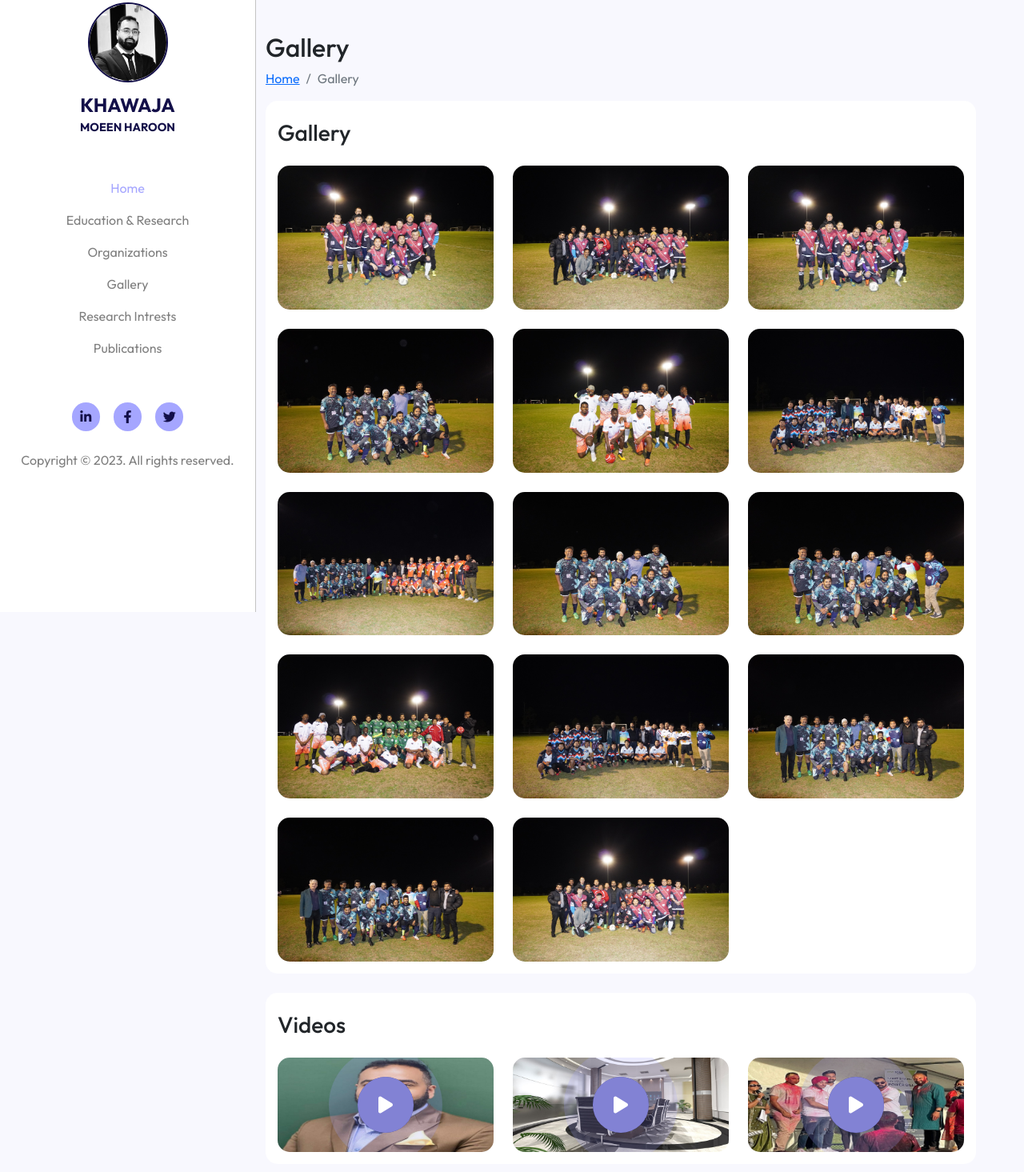
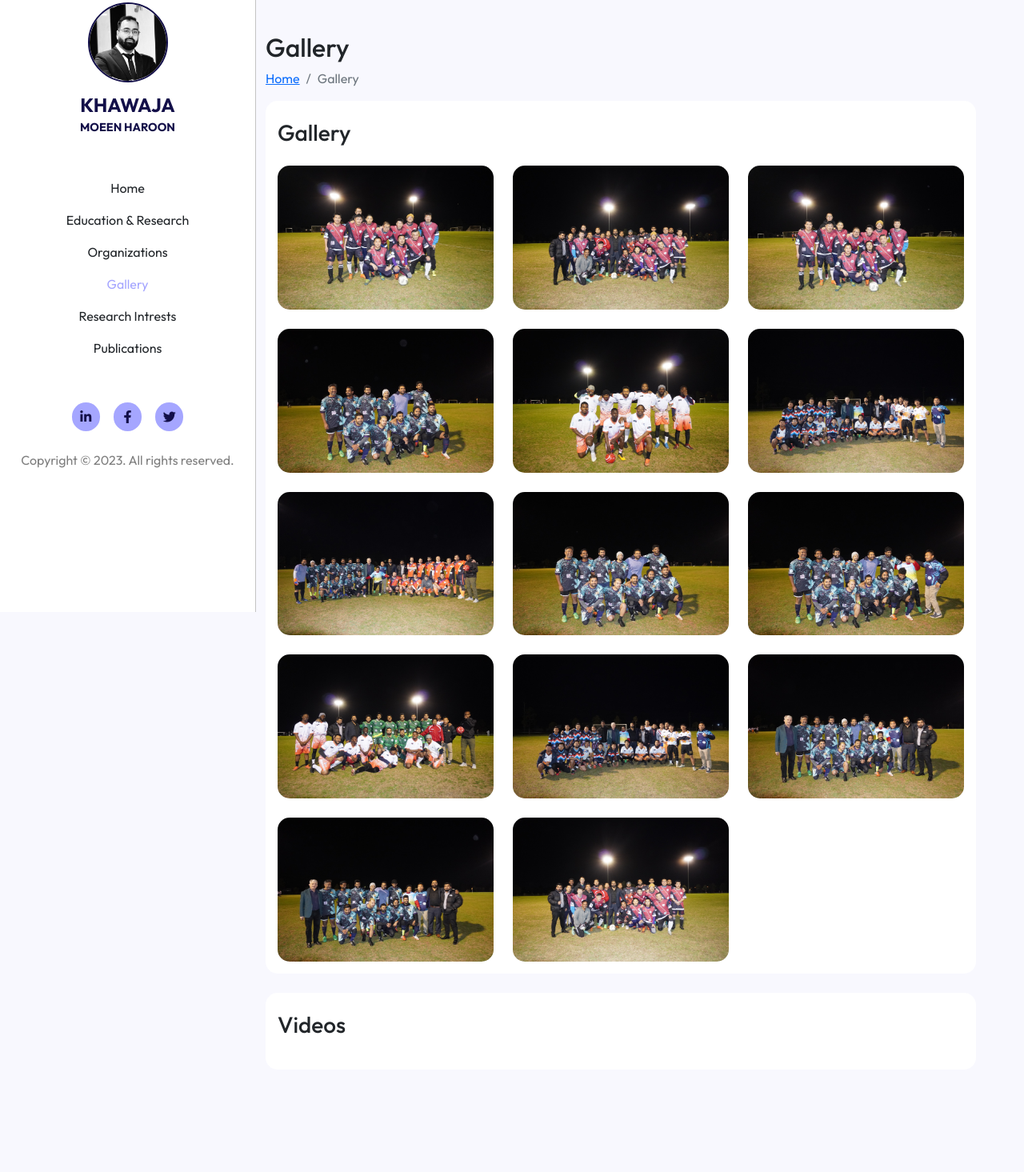
Before and after one commit to SyedMuradAliShah/haroon-portfolio, a plain HTML site: page gallery.html in a window 1280 px wide. Shown: the part 35-1500 px from the top of the page at 80% size. After the commit the page ends 1396 px from the top, so only its background shows below. Drawn offline with Linux system fonts and the light colour scheme.

Commit message:
gallery-update

```diff
--- a/assets/css/style.scss
+++ b/assets/css/style.scss
@@ -261,53 +261,7 @@ $primary: #130f49;
     .gallery-video {
         .gallery-img {
             position: relative;
-            .play {
-                position: absolute;
-                top: 0;
-                left: 0;
-                right: 0;
-                bottom: 0;
-                margin: auto;
-                width: 70px;
-                height: 70px;
-                background: $primary;
-                border-radius: 100%;
-                display: grid;
-                place-items: center;
-                text-decoration: none;
-                color: #ffffff;
-                font-size: 1.5rem;
-                z-index: 1;
-                &::before {
-                    content: "";
-                    position: absolute;
-                    height: 100%;
-                    width: 100%;
-                    z-index: -1;
-                    background-color: $secondary;
-                    border-radius: 100%;
-                    opacity: 0.7;
-                    animation: pulse 2s ease-out infinite;
-                }
-                &::after {
-                    content: "";
-                    position: absolute;
-                    height: 100%;
-                    width: 100%;
-                    z-index: -1;
-                    background-color: $secondary;
-                    border-radius: 100%;
-                    opacity: 0.7;
-                    animation: pulse 2s 1s ease-out infinite;
-                }
-            }
         }
-    }
-}
-@keyframes pulse {
-    100% {
-        transform: scale(2.5);
-        opacity: 0;
     }
 }
 
--- a/gallery.html
+++ b/gallery.html
@@ -49,7 +49,7 @@
                     >
                       <li class="nav-item">
                         <a
-                          class="nav-link active text-black-50"
+                          class="nav-link text-dark"
                           aria-current="page"
                           href="index.html"
                           >Home</a
@@ -57,7 +57,7 @@
                       </li>
                       <li class="nav-item">
                         <a
-                          class="nav-link text-black-50"
+                          class="nav-link text-dark"
                           aria-current="page"
                           href="education&research.html"
                           >Education & Research</a
@@ -65,7 +65,7 @@
                       </li>
                       <li class="nav-item">
                         <a
-                          class="nav-link text-black-50"
+                          class="nav-link text-dark"
                           aria-current="page"
                           href="organizations.html"
                           >Organizations</a
@@ -73,7 +73,7 @@
                       </li>
                       <li class="nav-item">
                         <a
-                          class="nav-link text-black-50"
+                          class="nav-link active text-dark"
                           aria-current="page"
                           href="gallery.html"
                           >Gallery</a
@@ -82,7 +82,7 @@
 
                       <li class="nav-item">
                         <a
-                          class="nav-link text-black-50"
+                          class="nav-link text-dark"
                           aria-current="page"
                           href="intrests.html"
                           >Research Intrests</a
@@ -90,7 +90,7 @@
                       </li>
                       <li class="nav-item">
                         <a
-                          class="nav-link text-black-50"
+                          class="nav-link text-dark"
                           aria-current="page"
                           href="publication.html"
                           >Publications</a
@@ -246,20 +246,14 @@
                 <div class="row row-cols-1 row-cols-md-2 row-cols-lg-3">
                   <div class="col mb-4 mb-lg-0">
                     <div class="gallery-img">
-                            <a href=""><div class="play"><i class="fa-solid fa-play"></i></div></a>
-                            <img src="assets/images/profile.jpg" class="w-100" alt="">
                     </div>
                   </div>
                   <div class="col mb-4 mb-lg-0">
                     <div class="gallery-img">
-                        <a href=""><div class="play"><i class="fa-solid fa-play"></i></div></a>
-                            <img src="assets/images/banner-1.jpg" class="w-100" alt="">
                     </div>
                   </div>
                   <div class="col">
                     <div class="gallery-img">
-                        <a href=""><div class="play"><i class="fa-solid fa-play"></i></div></a>
-                            <img src="assets/images/moeen-3.jpg" class="w-100" alt="">
                     </div>
                   </div>
                 </div>
```
Also changed, not shown: intrests.html (+2 -2 lines), organizations.html (+2 -2 lines), publication.html (+2 -2 lines).
